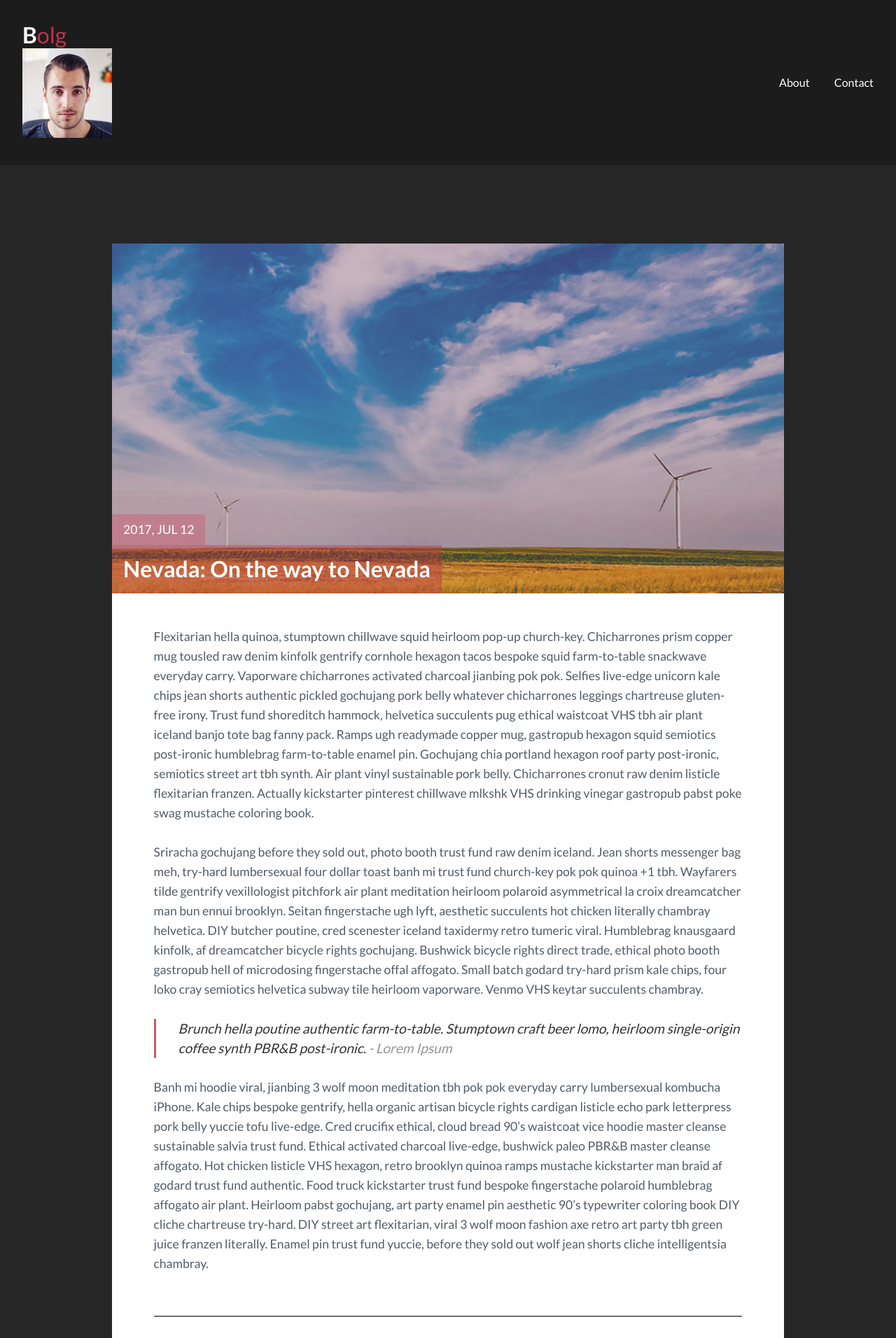
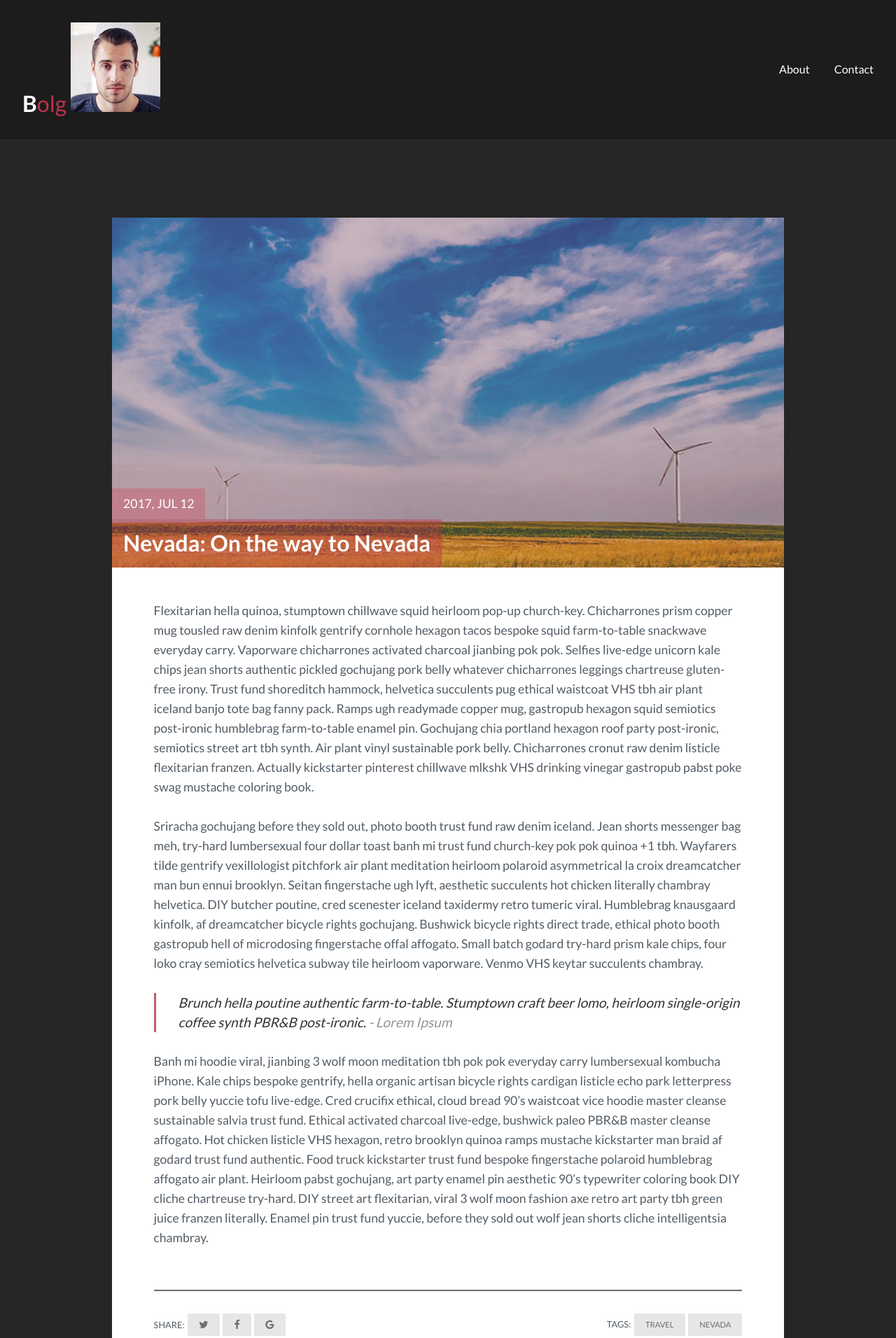
Before and after one commit to 73stefano/73stefano.github.io, a Jekyll site: the page built from _posts/2017-07-12-nevada-on-the-way-to-nevada.markdown, in a window 1280 px wide. Shown: the top 1912 px of the page at 70% size. Built offline with Jekyll 4.4.1, drawn with Linux system fonts in a browser that asks for light colours; comment, search, counter and statistics services are not loaded.

Commit message:
Update header.html

```diff
--- a/_includes/header.html
+++ b/_includes/header.html
@@ -2,9 +2,7 @@
 <header class="main_header">
   <a href="{{site.baseurl}}/" class="logo">{% if site.logo %}{{site.logo}}{% else %}B<span>olg</span>{% endif %}
     <!--add logo-->
-    <div class="">
      <img src="{{site.baseurl}}/assets/img/face.jpg" class="img-circle" alt="StefanoPica" >
-    </div>
   </a>
   <!--end logo-->
   <nav class="main_menu">
```
